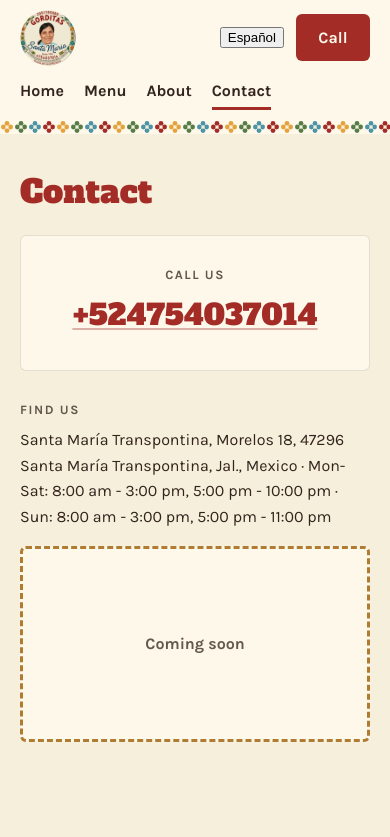
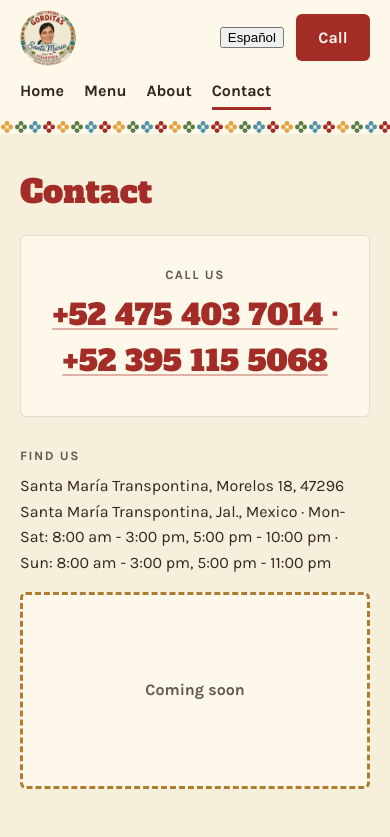
Before and after one commit to JosephMelesse/hack-website, a React (Vite) app: page /contact in a window 390 px wide. Shown: the top 837 px of the page. Built offline with nearby package versions, Linux system fonts and the light colour scheme.

Commit message:
Contact/Contact.jsx: show display phone

```diff
--- a/src/pages/Contact.jsx
+++ b/src/pages/Contact.jsx
@@ -7,7 +7,7 @@ function Contact({ t }) {
         <div className="card contact-call">
           <h2 className="eyebrow">{t?.contact?.callTitle}</h2>
           <a className="contact-call__phone" href={`tel:${t?.phone}`}>
-            {t?.phone}
+            {t?.phoneDisplay}
           </a>
         </div>
         <section className="contact-find">
```
